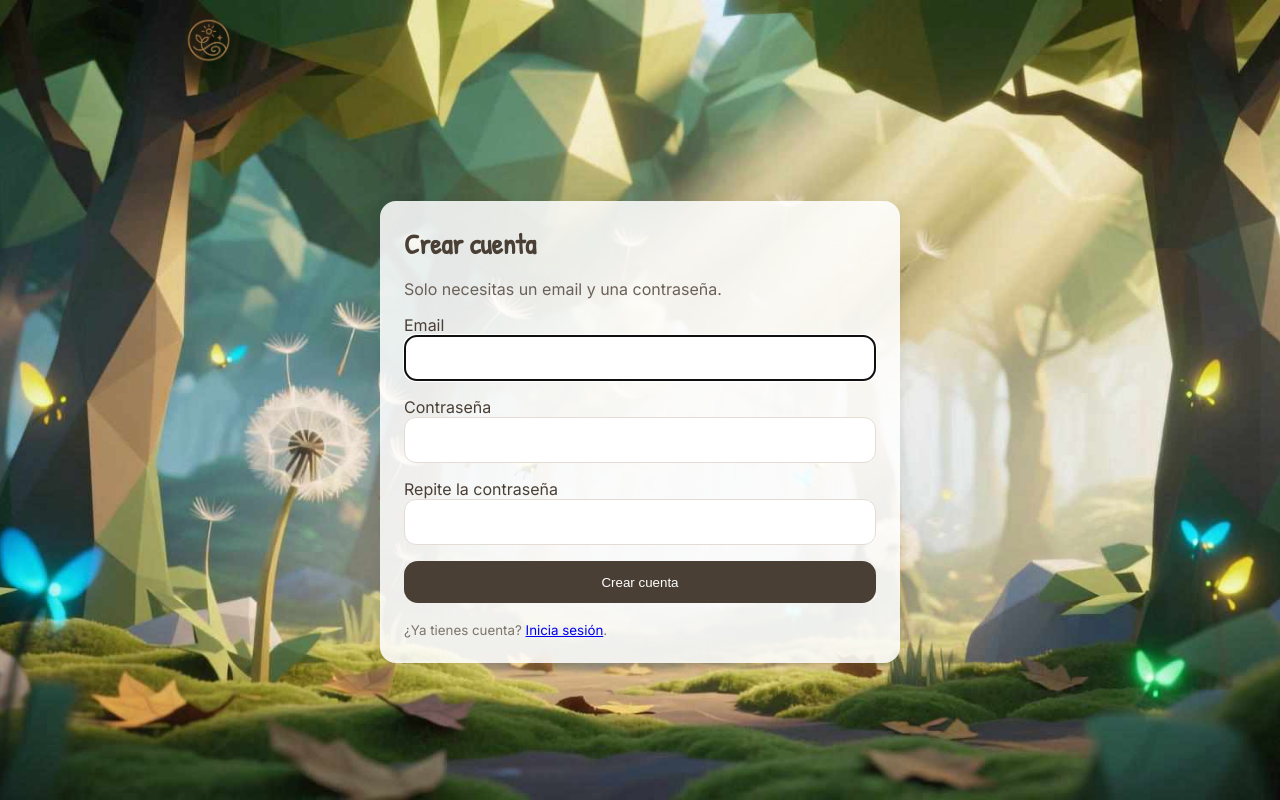
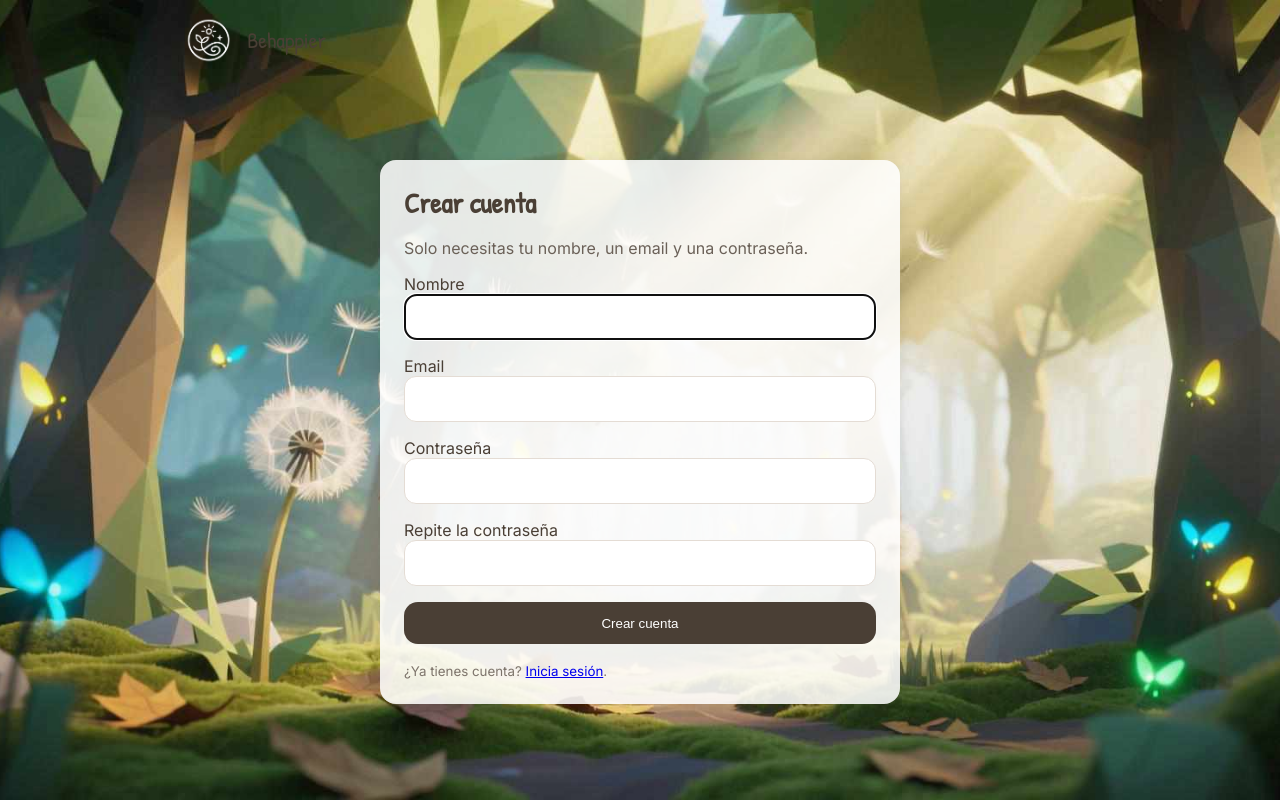
Before and after one commit to dvdgp9/behappier, a PHP site: page /register.php in a window 1280 px wide. Run offline with PHP 8.4, Linux system fonts and the light colour scheme; some libraries are stand-ins or nearby versions.

Commit message:
Restyling

```diff
--- a/assets/styles.css
+++ b/assets/styles.css
@@ -14,6 +14,8 @@ body{
 .container{width:min(920px, 92%); margin:0 auto}
 .header-inner{display:flex; align-items:center; gap:12px; justify-content:space-between}
 .logo{display:block; height:48px; width:auto}
+.brandline{display:flex; align-items:center; gap:10px}
+.site-title{font-family:"Patrick Hand", cursive; font-size:22px; color:var(--ink)}
 .card{background:#ffffffdd; padding:24px; border-radius:var(--radius); box-shadow:var(--shadow)}
 .h1{font-family:"Patrick Hand", cursive; font-size:28px; margin:0 0 12px}
 .text-subtle{color:#6b6158}
--- a/data/schema.sql
+++ b/data/schema.sql
@@ -8,6 +8,7 @@ SET time_zone = '+00:00';
 CREATE TABLE IF NOT EXISTS users (
   id INT UNSIGNED AUTO_INCREMENT PRIMARY KEY,
   email VARCHAR(120) NOT NULL,
+  nombre VARCHAR(120) NOT NULL,
   password_hash VARCHAR(255) NOT NULL,
   created_at DATETIME NOT NULL DEFAULT CURRENT_TIMESTAMP,
   UNIQUE KEY uq_users_email (email)
--- a/home.php
+++ b/home.php
@@ -6,7 +6,8 @@ require_login();
 <?php include __DIR__ . '/partials/head.php'; ?>
   <section class="hero desenfocado">
     <div class="container" style="padding:18px 0">
-      <h1 class="brand" style="margin:0">Behappier,</h1>
+      <?php $u = current_user($pdo); $displayName = trim((string)($u['nombre'] ?? '')); ?>
+      <h1 class="brand" style="margin:0"><?= e($displayName !== '' ? $displayName : 'Behappier') ?>,</h1>
       <p class="subtitle">tu momento de pausa</p>
       <div class="durations" style="margin-top:12px">
         <a class="btn duration" href="task.php?d=1" aria-label="Empezar una pausa de 1 minuto">1′</a>
--- a/includes/auth.php
+++ b/includes/auth.php
@@ -10,6 +10,19 @@ const REMEMBER_COOKIE = 'remember';
 
 function current_user_id(): ?int {
   return isset($_SESSION['uid']) ? (int)$_SESSION['uid'] : null;
+}
+
+function find_user_by_id(PDO $pdo, int $id): ?array {
+  $st = $pdo->prepare('SELECT * FROM users WHERE id = ? LIMIT 1');
+  $st->execute([$id]);
+  $u = $st->fetch();
+  return $u ?: null;
+}
+
+function current_user(PDO $pdo): ?array {
+  $uid = current_user_id();
+  if (!$uid) return null;
+  return find_user_by_id($pdo, $uid);
 }
 
 function require_login(): void {
@@ -25,10 +38,10 @@ function find_user_by_email(PDO $pdo, string $email): ?array {
   return $u ?: null;
 }
 
-function register_user(PDO $pdo, string $email, string $password): int {
+function register_user(PDO $pdo, string $nombre, string $email, string $password): int {
   $hash = password_hash($password, PASSWORD_DEFAULT);
-  $st = $pdo->prepare('INSERT INTO users (email, password_hash) VALUES (?, ?)');
-  $st->execute([$email, $hash]);
+  $st = $pdo->prepare('INSERT INTO users (email, nombre, password_hash) VALUES (?, ?, ?)');
+  $st->execute([$email, $nombre, $hash]);
   return (int)$pdo->lastInsertId();
 }
 
--- a/partials/head.php
+++ b/partials/head.php
@@ -15,7 +15,10 @@ declare(strict_types=1);
 <body>
 <header class="site-header">
   <div class="container header-inner">
-    <img src="assets/brand/Logo-behappier.png" alt="behappier" class="logo" width="140" height="auto">
+    <div class="brandline">
+      <img src="assets/brand/Logo-behappier-blanco.png" alt="behappier" class="logo" width="140" height="auto">
+      <span class="site-title">Behappier</span>
+    </div>
     <?php if (function_exists('current_user_id') && current_user_id()): ?>
       <a href="logout.php" class="icon-btn" aria-label="Cerrar sesión" title="Cerrar sesión">
         <svg width="24px" height="24px" stroke-width="1.5" viewBox="0 0 24 24" fill="none" xmlns="http://www.w3.org/2000/svg" color="currentColor">
--- a/register.php
+++ b/register.php
@@ -10,18 +10,19 @@ if (is_post()) {
   if (!csrf_check($_POST['csrf'] ?? '')) {
     $errors[] = 'Token CSRF inválido. Refresca la página.';
   } else {
+    $nombre = trim((string)($_POST['nombre'] ?? ''));
     $email = trim((string)($_POST['email'] ?? ''));
     $pass = (string)($_POST['password'] ?? '');
     $pass2 = (string)($_POST['password2'] ?? '');
-    if ($email === '' || $pass === '') {
-      $errors[] = 'Completa email y contraseña.';
+    if ($nombre === '' || $email === '' || $pass === '') {
+      $errors[] = 'Completa nombre, email y contraseña.';
     } elseif (!filter_var($email, FILTER_VALIDATE_EMAIL)) {
       $errors[] = 'Email no válido.';
     } elseif ($pass !== $pass2) {
       $errors[] = 'Las contraseñas no coinciden.';
     } else {
       try {
-        $uid = register_user($pdo, $email, $pass);
+        $uid = register_user($pdo, $nombre, $email, $pass);
         $_SESSION['uid'] = $uid;
         redirect('home.php');
       } catch (Throwable $e) {
@@ -39,15 +40,19 @@ if (is_post()) {
   <section class="center">
     <div class="card" style="width:min(520px, 100%)">
       <h1 class="h1">Crear cuenta</h1>
-      <p class="text-subtle">Solo necesitas un email y una contraseña.</p>
+      <p class="text-subtle">Solo necesitas tu nombre, un email y una contraseña.</p>
       <?php if ($errors): ?>
         <div class="alert" style="margin-bottom:12px"><?= e(implode(' ', $errors)) ?></div>
       <?php endif; ?>
-      <form method="post" class="form stack-16" autocomplete="email">
+      <form method="post" class="form stack-16" autocomplete="on">
         <input type="hidden" name="csrf" value="<?= e(csrf_token()) ?>">
         <label>
+          <span>Nombre</span>
+          <input class="input" type="text" name="nombre" required autocomplete="name" autofocus>
+        </label>
+        <label>
           <span>Email</span>
-          <input class="input" type="email" name="email" required autofocus>
+          <input class="input" type="email" name="email" required autocomplete="email">
         </label>
         <label>
           <span>Contraseña</span>
```
Also changed, not shown: .cursor/scratchpad.md.
